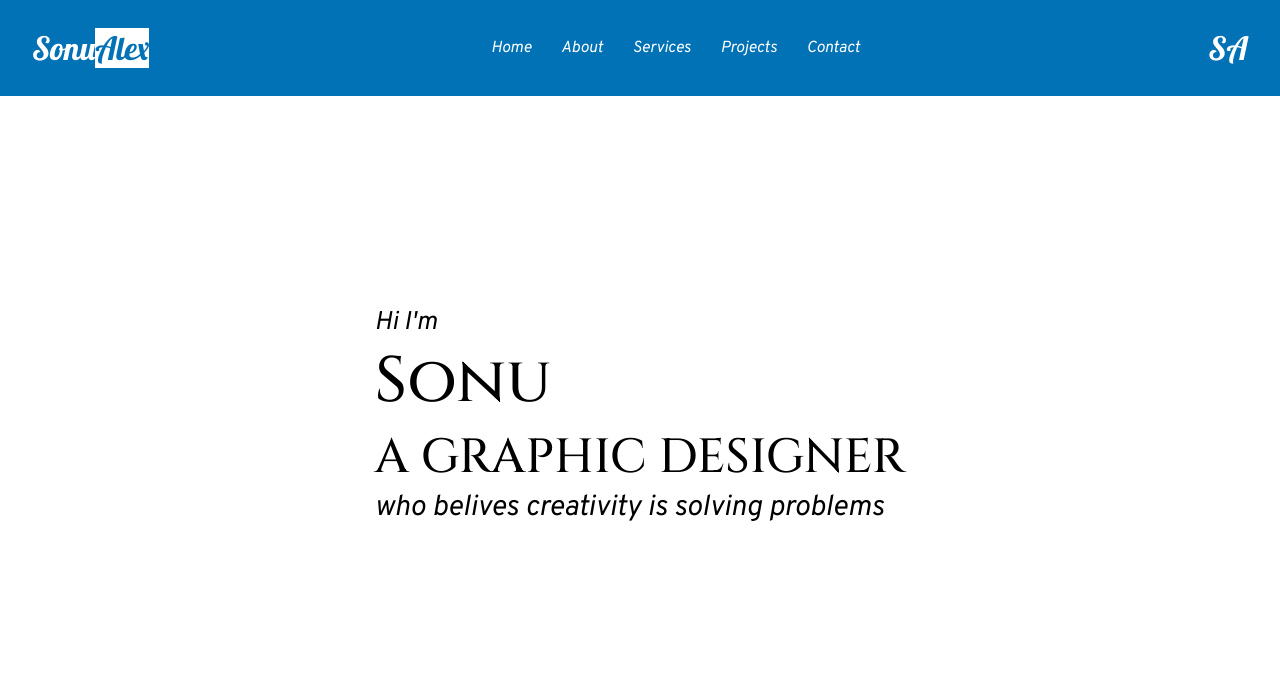
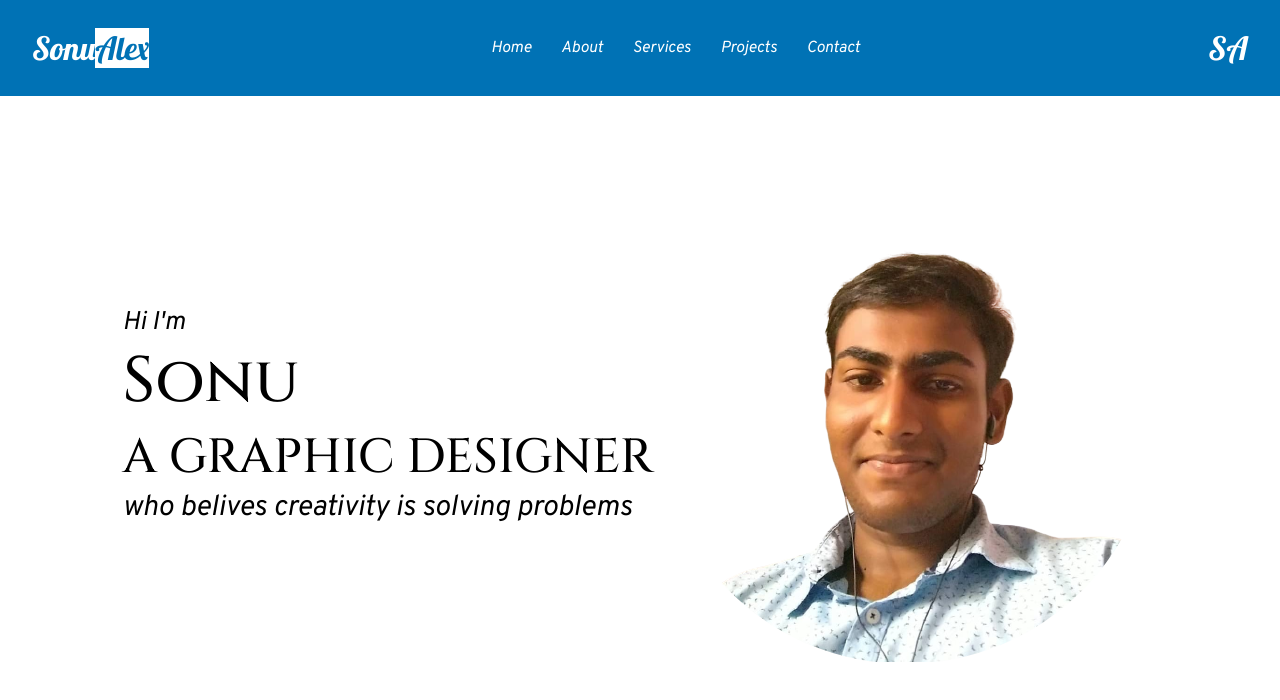
Before and after one commit to guitadharsh/sonuportfolio, a plain HTML site: page index.html in a window 1280 px wide. Drawn offline with nearby package versions, Linux system fonts and the light colour scheme; the site is published under a folder, as on GitHub Pages, so addresses that start at the root find nothing.

Commit message:
home image bug cleared

```diff
--- a/index.html
+++ b/index.html
@@ -44,7 +44,7 @@
 
             <div class="home-right">
                 <div class="home-image">
-                    <img src="/images/WhatsApp_Image_2022-06-13_at_9.39.45_PM-removebg-preview.png" alt="">
+                    <img src="WhatsApp_Image_2022-06-13_at_9.39.45_PM-removebg-preview.png" alt="">
                 </div>
             </div>
         </div>
```
Also changed, not shown: WhatsApp_Image_2022-06-13_at_9.39.45_PM-removebg-preview.png (renamed from images/WhatsApp_Image_2022-06-13_at_9.39.45_PM-removebg-preview.png).
